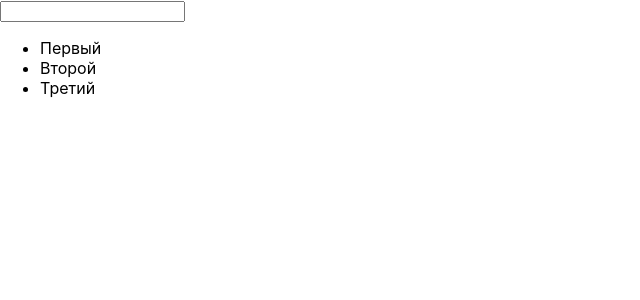
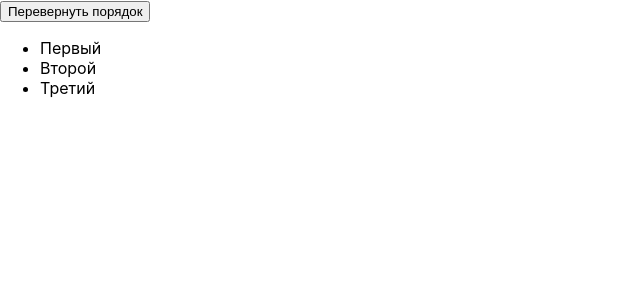
Before and after one commit to Kosa-Nostra/React_Tasks, a React (Create React App) app: page / in a window 1280 px wide. Shown: the top 300 px of the page, without its empty margins (0-640 px from the left). Built offline with nearby package versions, Linux system fonts and the light colour scheme.

Commit message:
Task 74#5

```diff
--- a/src/App.js
+++ b/src/App.js
@@ -2,36 +2,17 @@ import React, { useState } from 'react';
 
 function App() {
 	const [notes, setNotes] = useState(["Первый", "Второй", "Третий"]);
-	const [inputValue, setInputValue] = useState("");
-	const [selectedIndex, setSelectedIndex] = useState(null);
 
-	function handleLiClick(note, index) {
-	  setInputValue(note);
-	  setSelectedIndex(index);
-	}
-
-	function handleBlur() {
-	  if (selectedIndex !== null) {
-		const updatedNotes = [...notes];
-		updatedNotes[selectedIndex] = inputValue;
-		setNotes(updatedNotes);
-		setSelectedIndex(null);
-	  }
+	function reverseList() {
+	  setNotes([...notes].reverse());
 	}
 
 	return (
 	  <div>
-		<input
-		  type="text"
-		  value={inputValue}
-		  onChange={(e) => setInputValue(e.target.value)}
-		  onBlur={handleBlur}
-		/>
+		<button onClick={reverseList}>Перевернуть порядок</button>
 		<ul>
 		  {notes.map((note, index) => (
-			<li key={index} onClick={() => handleLiClick(note, index)}>
-			  {note}
-			</li>
+			<li key={index}>{note}</li>
 		  ))}
 		</ul>
 	  </div>
```
